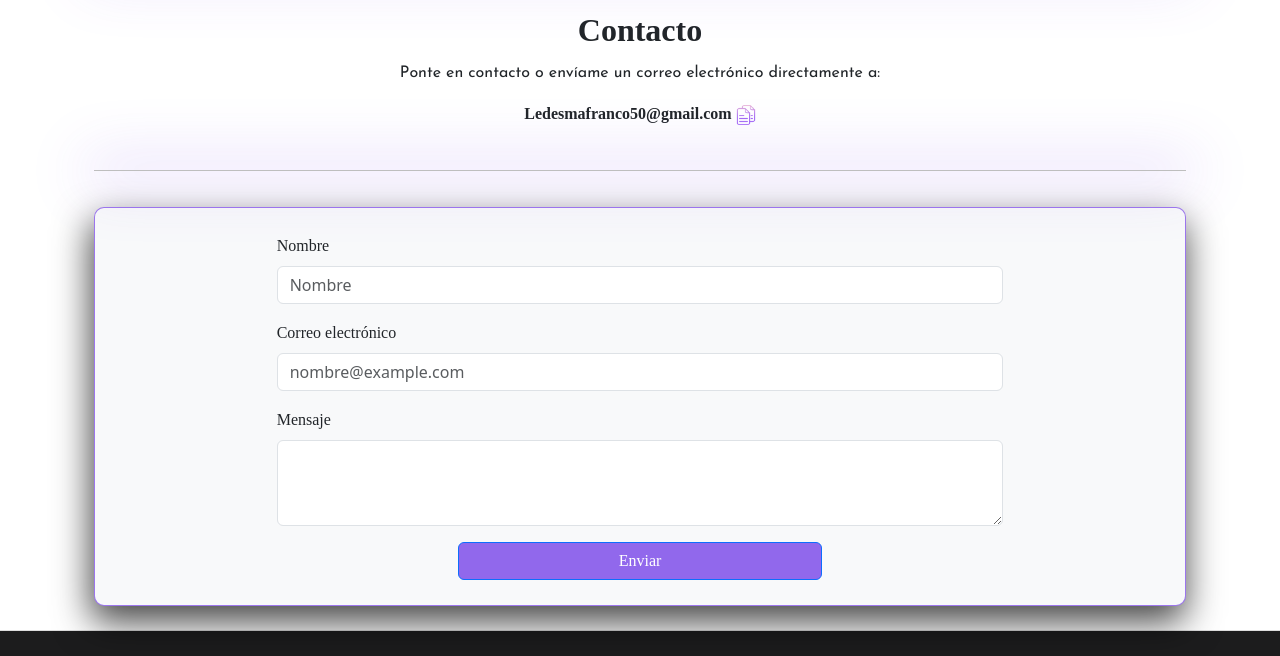
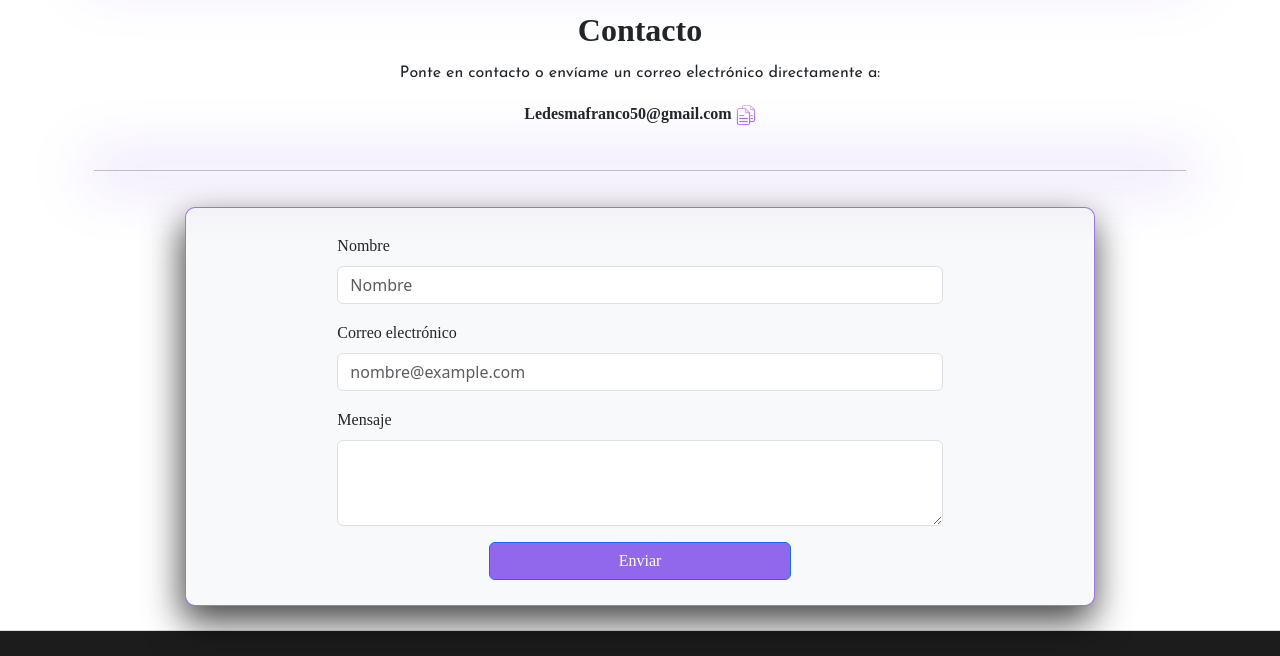
Before and after one commit to LedesmaFrancoAgustin/Portafolio, a website: page index.html in a window 1280 px wide. Shown: the part 2366-3022 px from the top of the page. Drawn offline with nearby package versions, Linux system fonts and the light colour scheme; a web font is replaced by a local one.

Commit message:
Mejoras para Telefonos V.1

```diff
--- a/index.html
+++ b/index.html
@@ -248,7 +248,7 @@
         </div>
         <hr>
         <div class="d-flex justify-content-center pt-3">
-            <div class="col-10 col-sm-12 divFomrContact ">
+            <div class="col-12 col-sm-10 divFomrContact ">
                 <div class="col-8">
                     <form class="" id="formEmail">
 
```
